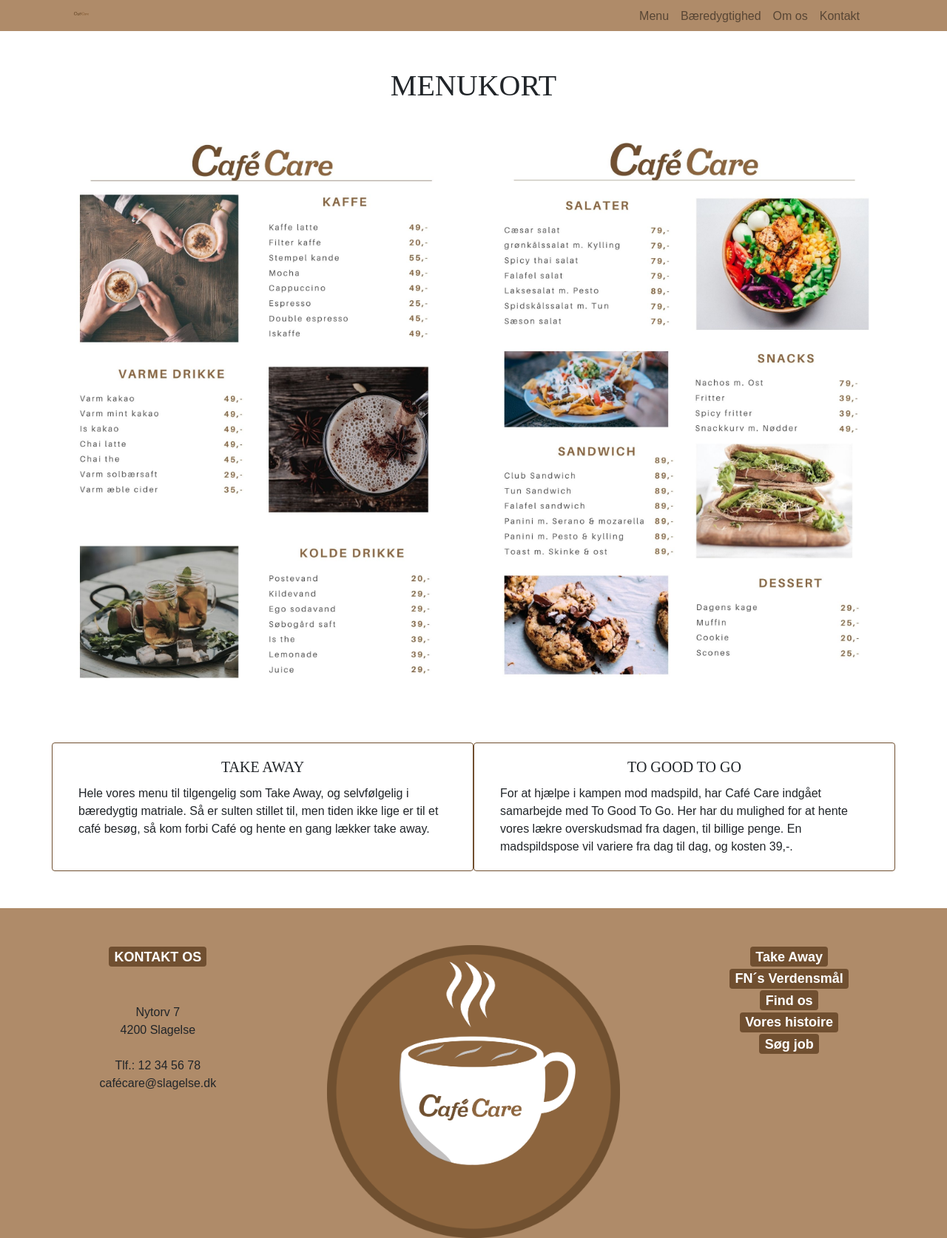
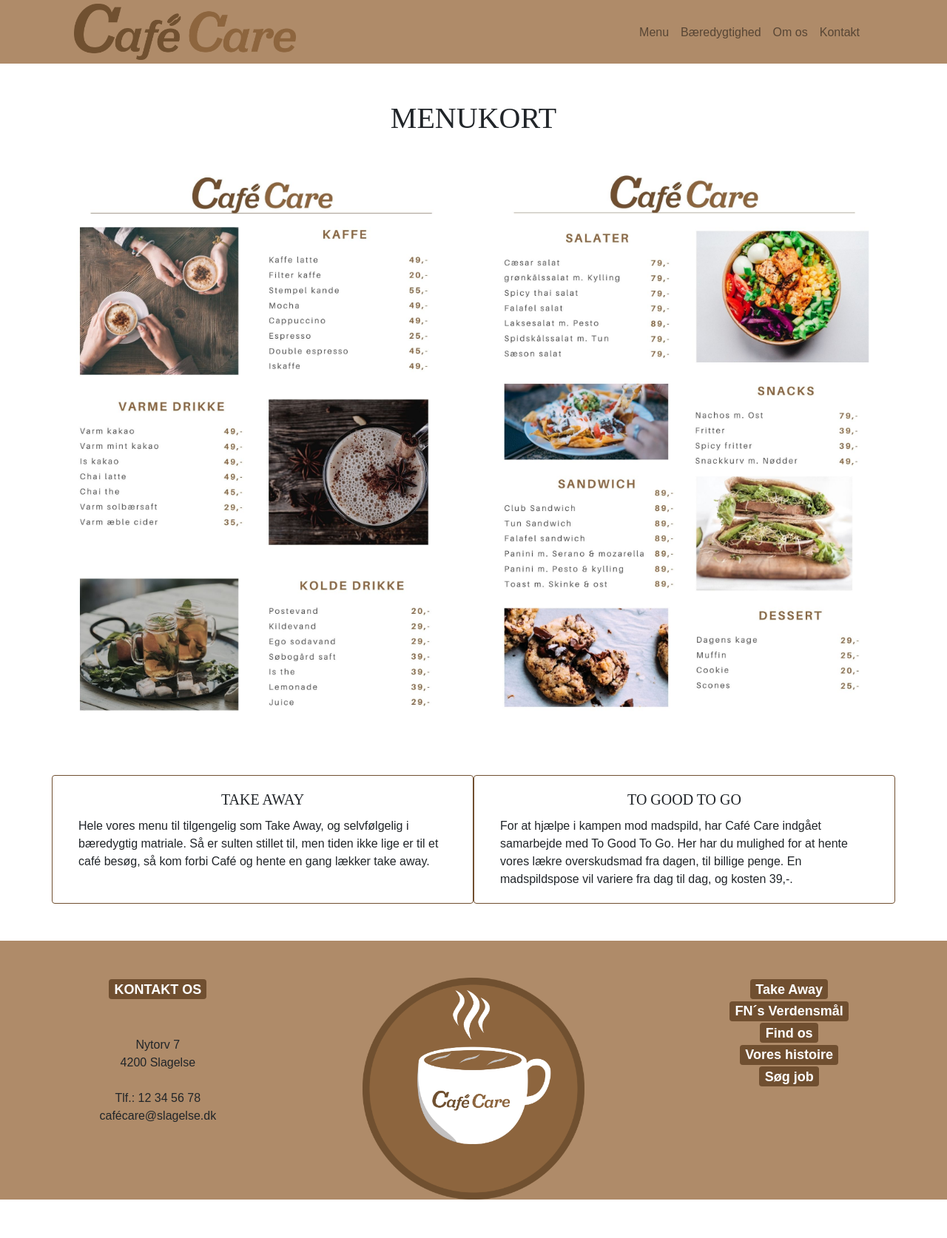
Before and after one commit to Idax5257/cafecare, a website: page menu.html in a window 1280 px wide. Shown: the whole page at 74% size. After the commit the page ends 1622 px from the top, so only its background shows below. Drawn offline with nearby package versions, Linux system fonts and the light colour scheme; files that its build step writes are made by us from their sources; a web font is replaced by a local one.

Commit message:
font, logotype og logomark ændringer

```diff
--- a/css/_myStyles.scss
+++ b/css/_myStyles.scss
@@ -45,6 +45,10 @@
 }
 
 .logotype{
-	width: 20px;
-	height: 20px;
+	width: 300px;
 }
+
+.logomark{
+	height: 300px;
+	width: 300px;
+}
```
